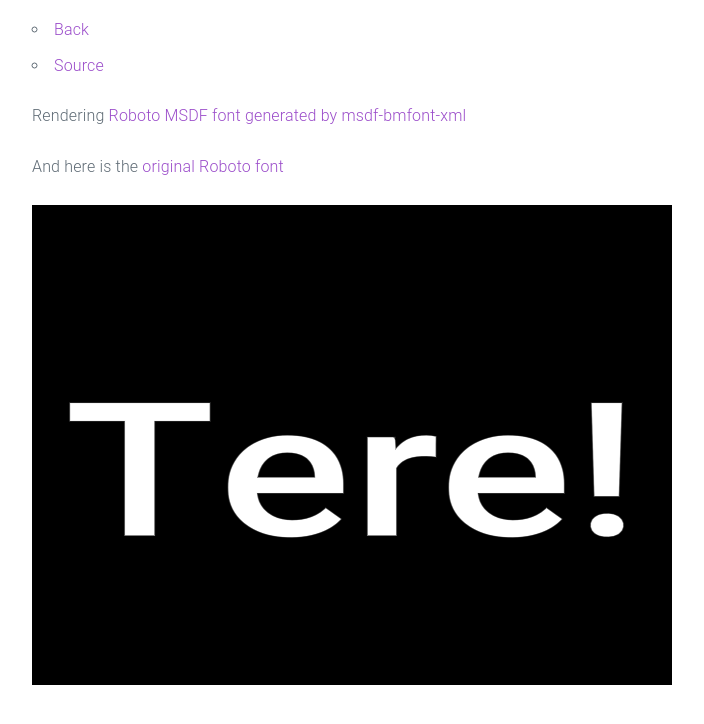
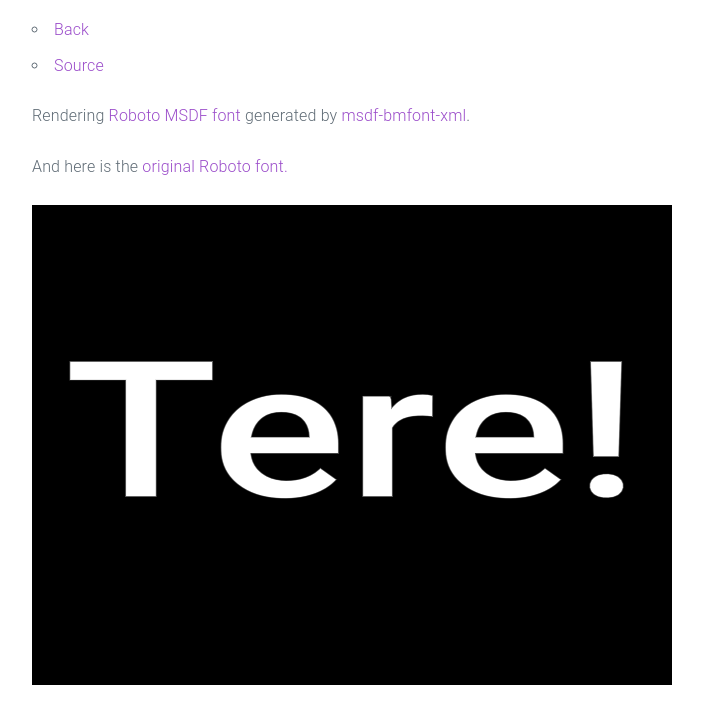
Before and after one commit to monkin/webgl-dsl, a website built with Parcel: page examples/roboto.html in a window 1280 px wide. Shown: the part 58-782 px from the top of the page, without its empty margins (0-704 px from the left). Built offline with nearby package versions, Linux system fonts and the light colour scheme; animation ran at ten frames a second.

Commit message:
Kerning support

```diff
--- a/examples/roboto.html
+++ b/examples/roboto.html
@@ -16,9 +16,9 @@
                 <li><a href="https://github.com/monkin/webgl-dsl/blob/master/examples/roboto.ts">Source</a></li>
             </ul>
         </nav>
-        <p>Rendering <a href="./roboto.png">Roboto MSDF font<a> generated by <a href="https://github.com/soimy/msdf-bmfont-xml">msdf-bmfont-xml</a></p>
-        <p>And here is the <a href="https://fonts.google.com/specimen/Roboto">original Roboto font</a></p>
-        <canvas id="canvas" style="width: 640px; height: 480px;"></canvas>
+        <p>Rendering <a href="./roboto.png">Roboto MSDF font</a> generated by <a href="https://github.com/soimy/msdf-bmfont-xml">msdf-bmfont-xml</a>.</p>
+        <p>And here is the <a href="https://fonts.google.com/specimen/Roboto">original Roboto font.</a></p>
+        <canvas id="canvas" style="width: 640px; height: 480px;" aria-label="Rendered MSDF font"></canvas>
         <script src="./roboto.ts"></script>
     </main>
 </body>
--- a/examples/roboto.ts
+++ b/examples/roboto.ts
@@ -10,20 +10,32 @@ const charsInfo = font.chars.reduce((r, v) => {
     r[v.char] = v;
     return r;
 }, {} as { [key: string]: CharInfo });
+const kerningInfo = font.kernings;
 
 function textToGeometry(text: string) {
     return text.split("").map(char => {
         return charsInfo[char];
     }).reduce((r, char, i, chars) => {
+        let kerning = 0;
+
+        if (i !== 0) {
+            const previous = chars[i - 1];
+            kerningInfo.forEach(({ first, second, amount }) => {
+                if (char.id === second && previous.id === first) {
+                    kerning = amount;
+                }
+            });
+        }
+
         r.chars.push({
             iXY: [
-                r.width + char.xoffset,
+                r.width + char.xoffset + kerning,
                 char.yoffset,
             ],
             iUV: [char.x, char.y],
             iSize: [char.width, char.height]
         });
-        r.width += char.xadvance;
+        r.width += char.xadvance + kerning;
         return r;
     }, {
         width: 0,
@@ -144,7 +156,7 @@ document.addEventListener('DOMContentLoaded', async () => {
                     gl.cleanColorBuffer();
                     const scale = 1.8 / textWidth;
                     const shiftX = -0.9;
-                    const shiftY = 0.05 / textWidth * width;
+                    const shiftY = 52 / textWidth;
                     drawChars.setUniforms({
                         uTransform: [
                             scale, 0, 2,
--- a/examples/style.css
+++ b/examples/style.css
@@ -2,11 +2,13 @@ html, body {
     margin: 0;
     padding: 0;
     background: rgba(0, 0, 0, 0.05);
+    min-width: calc(720px + 4em);
 }
 
 main {
     margin: auto;
     max-width: 1280px;
+    min-width: 720px;
     min-height: 101vh;
     padding: 0 2em;
     background: white;
```
Also changed, not shown: examples/normals-map.html (+1 -1 lines), examples/particles.html (+1 -1 lines), examples/triangle.html (+1 -1 lines).
